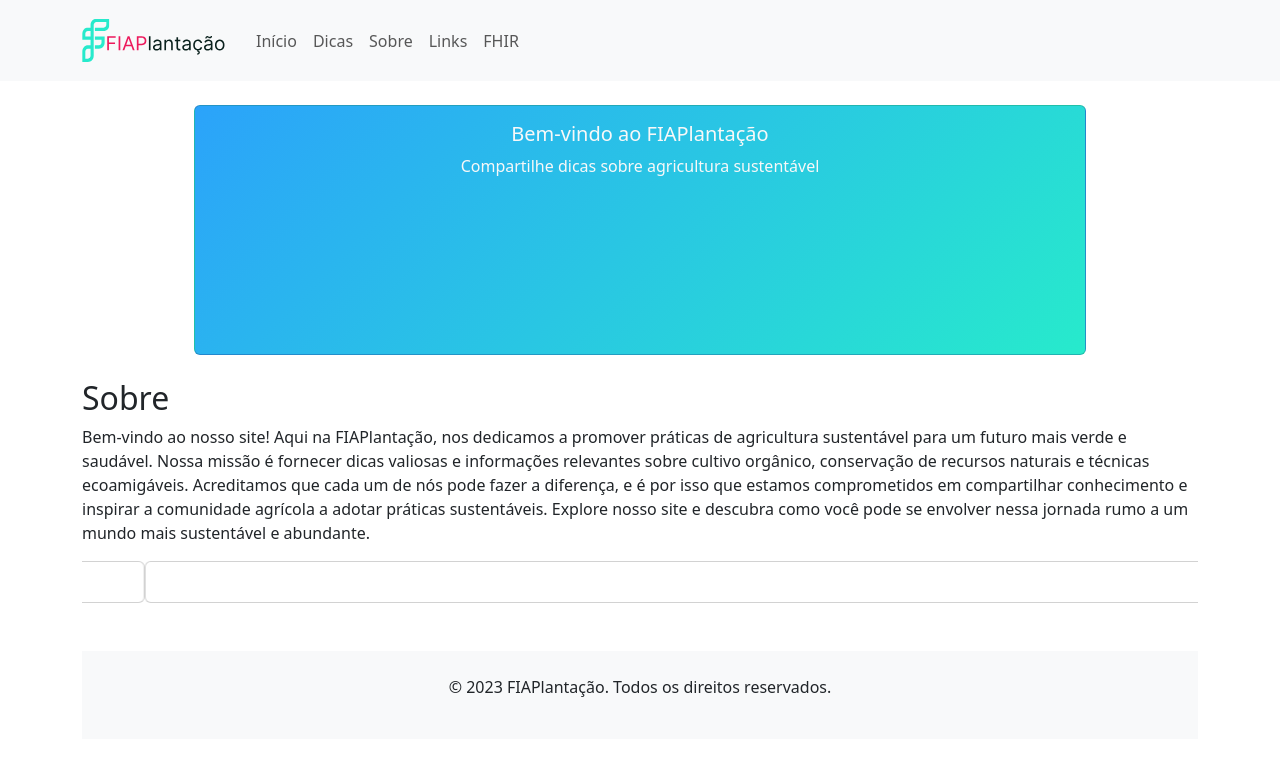
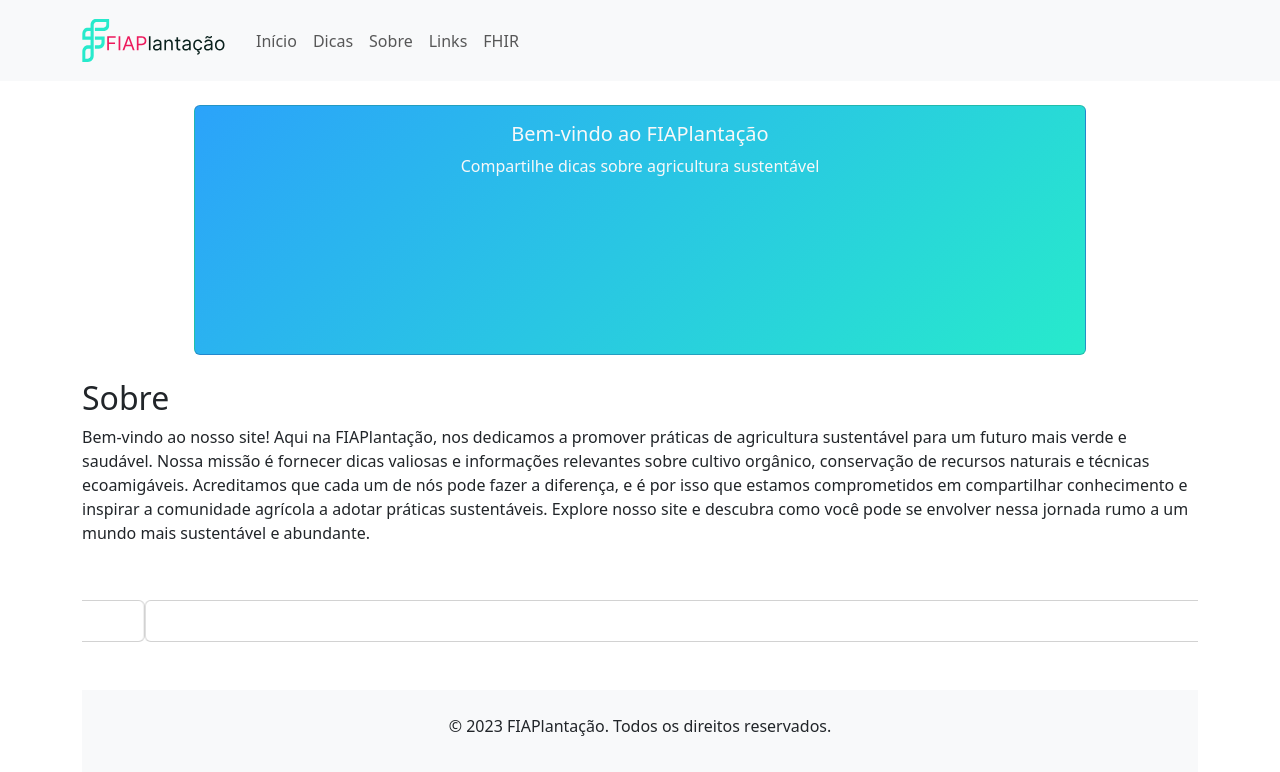
Before and after one commit to HMpina/fiap-gs2023-frontend, a React (Create React App) app: page / in a window 1280 px wide. Shown: the top 772 px of the page. Built offline with nearby package versions, Linux system fonts and the light colour scheme; no server answers.

Commit message:
ajustando o layout dos indicators do carrousel

```diff
--- a/src/pages/Home/index.css
+++ b/src/pages/Home/index.css
@@ -6,6 +6,7 @@
     min-height: 250px;
 }
 
-ol.carousel-indicators {
-    justify-content: end;
+.carousel-indicators {
+    position: static;
+    bottom: 0;
   }
```
